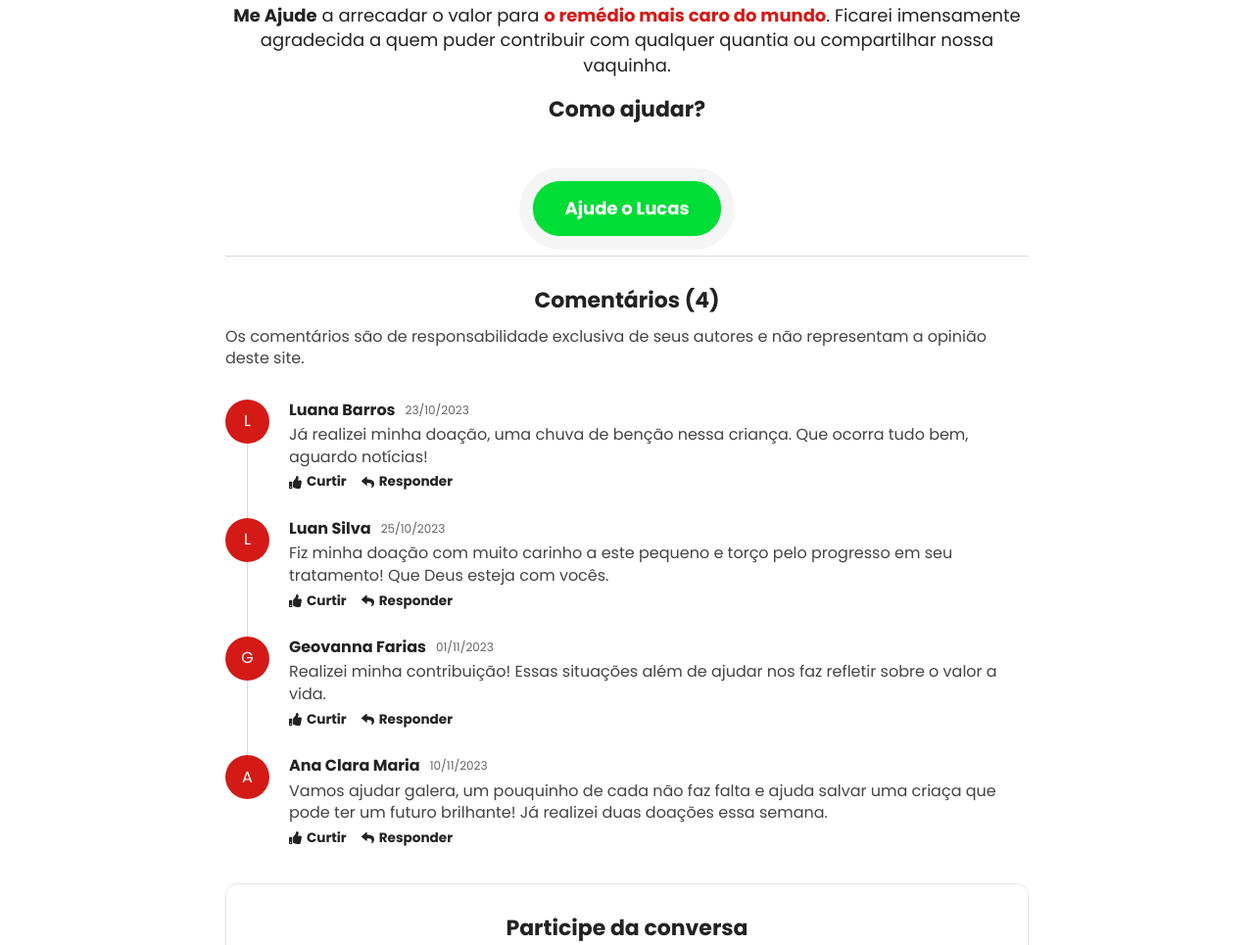
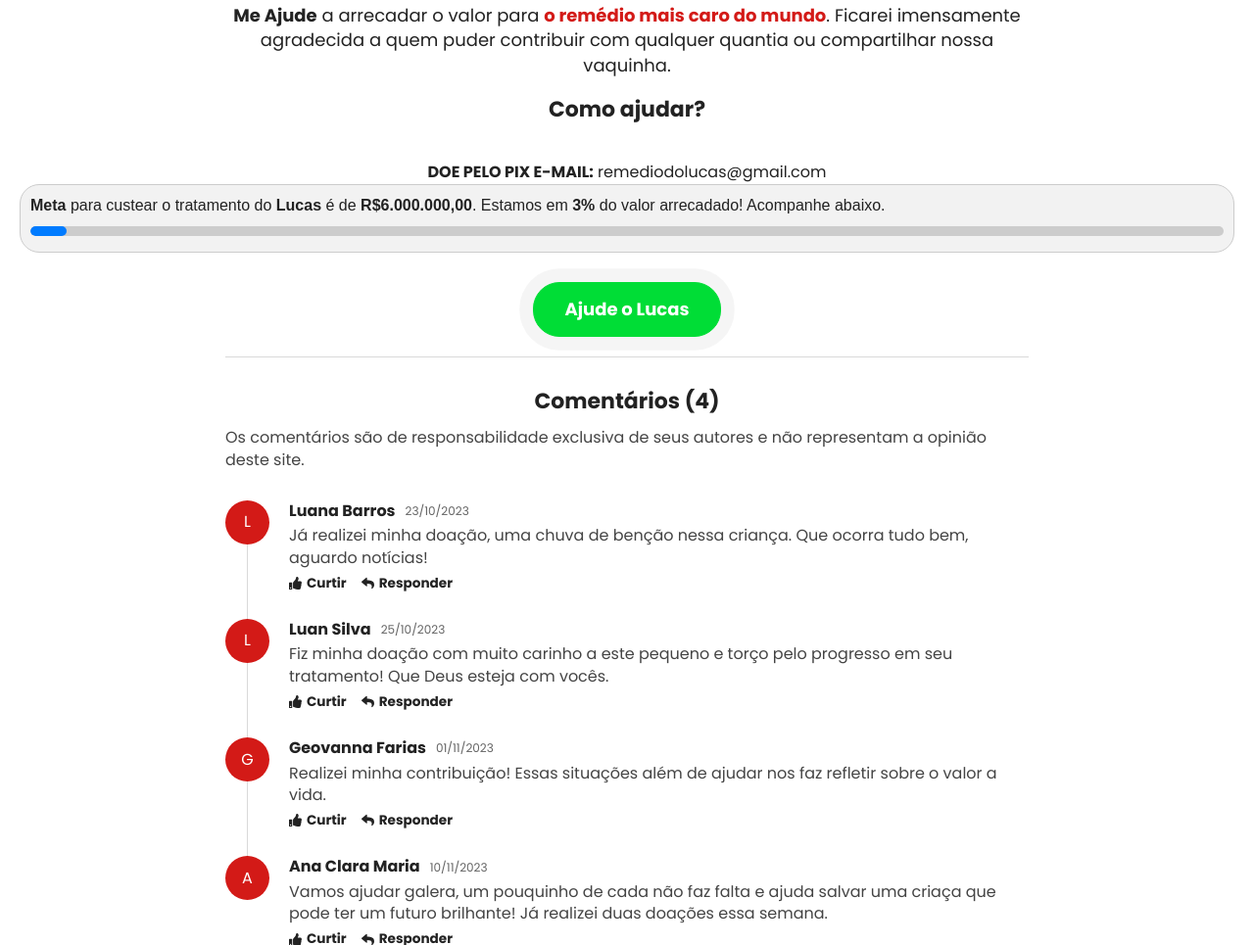
Before and after one commit to diegosexy182/site, a plain HTML site: page index.html in a window 1280 px wide. Shown: the part 5231-6196 px from the top of the page at 98% size. Drawn offline with Linux system fonts and the light colour scheme; no server answers.

Commit message:
Update index.html

```diff
--- a/index.html
+++ b/index.html
@@ -189,10 +189,22 @@
 <p></p></div>
         </div>
       </div>
-
+      <!-- PIX -->
+<div class="md-text"><strong>DOE PELO PIX E-MAIL:</strong> remediodolucas@gmail.com</div>
+    <!-- PIX --> <p></p>
             <!-- Texto -->
 
-
+<!-- CONTADOR -->
+ <div class="produto-estoque" style="background-color: #f2f2f2; border: 1px solid #ccc; padding: 10px;">
+  <div class="md-text" style="font-family: Arial, sans-serif; font-size: 16px;">
+    <strong>Meta</strong> para custear o tratamento do <strong>Lucas</strong> é de <strong>R$6.000.000,00</strong>. Estamos em <strong>3%</strong> do valor arrecadado! Acompanhe abaixo.
+  </div>
+  <div class="produto-estoque-barra" style="background-color: #ccc; height: 10px; margin-top: 10px;">
+    <span style="background-color: #007bff; width: 3%; display: block; height: 100%;"></span>
+  </div>
+</div>
+        <!-- CONTADOR -->
+        <p></p>
 
       <!-- Links --> <p>
       <div class="row flex-center presell-links-wrp" data-aos="zoom-in" data-aos-offset="0">
```
